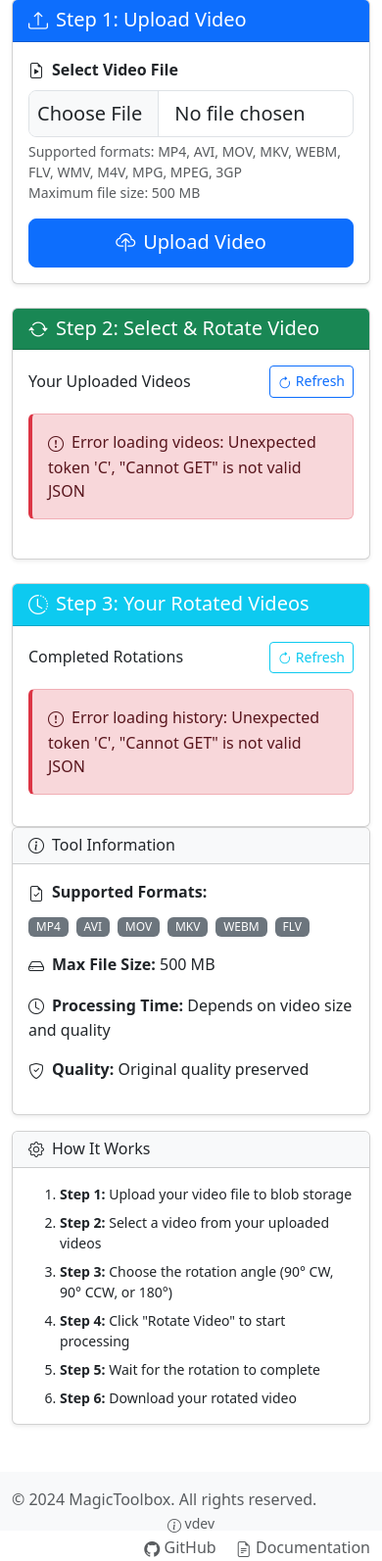
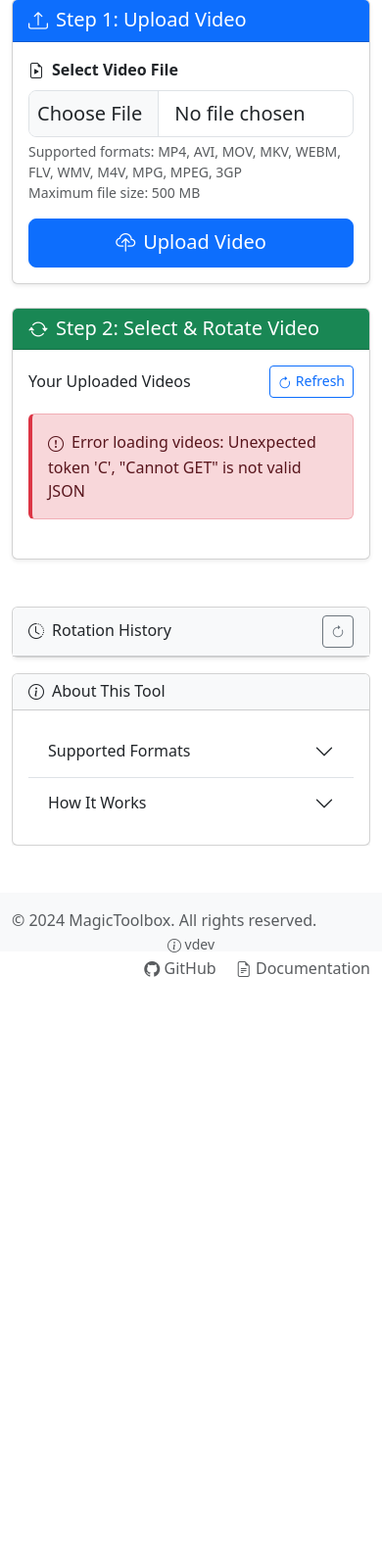
Before and after one commit to fabricekrebs/magictoolbox, a Django app: page /tools/video-rotation/ in a window 390 px wide. Shown: the part 291-1884 px from the top of the page at 98% size. After the commit the page ends 1288 px from the top, so only its background shows below. Run offline with Django 5.2, Linux system fonts and the light colour scheme; the visitor is signed in with stand-in values (Sample User, id 1); parts of the project's set-up code (start-up, migrations or seed data) failed here and were passed over; some libraries are stand-ins or nearby versions.

Commit message:
feat(frontend): implement gold standard layout for video rotation
- Add two-column responsive layout (8 cols left, 4 cols right)
- Add history sidebar with last 10 rotations
- Include shared tool-history.js and tool-history.css modules
- Add delete functionality with confirmation modal
- Auto-refresh history after successful rotations
- Convert tool info cards to collapsible accordions
- Remove custom history loading code (now uses shared module)
- Remove duplicate download/delete functions
- Manual refresh button for history
- Follows ASYNC_FILE_PROCESSING_GOLD_STANDARD.md requirements

```diff
--- a/templates/tools/video_rotation.html
+++ b/templates/tools/video_rotation.html
@@ -3,8 +3,12 @@
 
 {% block title %}Video Rotation - MagicToolbox{% endblock %}
 
+{% block extra_css %}
+<link rel="stylesheet" href="{% static 'css/tool-history.css' %}">
+{% endblock %}
+
 {% block content %}
-<div class="container py-5">
+<div class="container-fluid py-5">
   <!-- Tool Header -->
   <div class="row mb-4">
     <div class="col-12">
@@ -24,8 +28,8 @@
   </div>
 
   <div class="row">
-    <!-- Tool Form -->
-    <div class="col-lg-8">
+    <!-- Left Column: Upload & Processing (8 columns) -->
+    <div class="col-lg-8 mb-4">
       <!-- Step 1: Upload Video -->
       <div class="card shadow-sm mb-4">
         <div class="card-header bg-primary text-white">
@@ -203,46 +207,58 @@
         </div>
       </div>
 
-      <!-- Step 3: Rotated Videos History -->
+    </div>
+
+    <!-- Right Column: History Sidebar (4 columns) -->
+    <div class="col-lg-4">
+      <div class="history-sidebar">
         <div class="card shadow-sm">
-        <div class="card-header bg-info text-white">
-          <h5 class="mb-0">
-            <i class="bi bi-clock-history me-2"></i>Step 3: Your Rotated Videos
-          </h5>
-        </div>
-        <div class="card-body">
-          <!-- Refresh Button -->
-          <div class="mb-3 d-flex justify-content-between align-items-center">
-            <h6 class="mb-0">Completed Rotations</h6>
-            <button type="button" class="btn btn-sm btn-outline-info" id="refreshHistoryBtn">
-              <i class="bi bi-arrow-clockwise me-1"></i>Refresh
+          <div class="card-header bg-light d-flex justify-content-between align-items-center">
+            <h6 class="mb-0">
+              <i class="bi bi-clock-history me-2"></i>Rotation History
+            </h6>
+            <button type="button" class="btn btn-sm btn-outline-secondary" id="refreshHistoryBtn" title="Refresh history">
+              <i class="bi bi-arrow-clockwise"></i>
             </button>
           </div>
+          <div class="card-body p-0">
+            <!-- Loading state -->
+            <div id="historyLoading" class="text-center py-4" style="display: none;">
+              <div class="spinner-border spinner-border-sm text-primary" role="status">
+                <span class="visually-hidden">Loading...</span>
+              </div>
+              <p class="text-muted small mt-2 mb-0">Loading history...</p>
+            </div>
 
-          <!-- History List -->
-          <div id="historyList">
-            <div class="text-center text-muted py-4">
-              <i class="bi bi-hourglass-split fs-3"></i>
-              <p class="mt-2">Loading history...</p>
+            <!-- Empty state -->
+            <div id="historyEmpty" class="text-center py-4" style="display: none;">
+              <i class="bi bi-inbox text-muted" style="font-size: 2rem;"></i>
+              <p class="text-muted small mt-2 mb-0">No rotation history yet</p>
             </div>
-          </div>
-        </div>
+
+            <!-- History list -->
+            <div id="historyList" class="list-group list-group-flush"></div>
           </div>
         </div>
 
-    <!-- Tool Information -->
-    <div class="col-lg-4">
-      <div class="card shadow-sm mb-3">
+        <!-- Tool Information (collapsible) -->
+        <div class="card shadow-sm mt-3">
           <div class="card-header bg-light">
             <h6 class="mb-0">
-            <i class="bi bi-info-circle me-2"></i>Tool Information
+              <i class="bi bi-info-circle me-2"></i>About This Tool
             </h6>
           </div>
           <div class="card-body">
-          <ul class="list-unstyled mb-0">
-            <li class="mb-3">
-              <strong><i class="bi bi-file-earmark-check me-2"></i>Supported Formats:</strong>
-              <div class="mt-2">
+            <div class="accordion accordion-flush" id="toolInfoAccordion">
+              <div class="accordion-item">
+                <h2 class="accordion-header">
+                  <button class="accordion-button collapsed" type="button" data-bs-toggle="collapse" data-bs-target="#supportedFormats">
+                    Supported Formats
+                  </button>
+                </h2>
+                <div id="supportedFormats" class="accordion-collapse collapse" data-bs-parent="#toolInfoAccordion">
+                  <div class="accordion-body">
+                    <div class="mb-2">
                       <span class="badge bg-secondary me-1">MP4</span>
                       <span class="badge bg-secondary me-1">AVI</span>
                       <span class="badge bg-secondary me-1">MOV</span>
@@ -250,38 +266,34 @@
                       <span class="badge bg-secondary me-1">WEBM</span>
                       <span class="badge bg-secondary me-1">FLV</span>
                     </div>
-            </li>
-            <li class="mb-3">
-              <strong><i class="bi bi-hdd me-2"></i>Max File Size:</strong> 500 MB
-            </li>
-            <li class="mb-3">
-              <strong><i class="bi bi-clock me-2"></i>Processing Time:</strong>
-              Depends on video size and quality
-            </li>
-            <li class="mb-3">
-              <strong><i class="bi bi-shield-check me-2"></i>Quality:</strong>
-              Original quality preserved
-            </li>
+                    <ul class="small mb-0">
+                      <li><strong>Max Size:</strong> 500 MB</li>
+                      <li><strong>Quality:</strong> Original preserved</li>
                     </ul>
                   </div>
                 </div>
-
-      <!-- How it Works -->
-      <div class="card shadow-sm">
-        <div class="card-header bg-light">
-          <h6 class="mb-0">
-            <i class="bi bi-gear me-2"></i>How It Works
-          </h6>
               </div>
-        <div class="card-body">
+              <div class="accordion-item">
+                <h2 class="accordion-header">
+                  <button class="accordion-button collapsed" type="button" data-bs-toggle="collapse" data-bs-target="#howItWorks">
+                    How It Works
+                  </button>
+                </h2>
+                <div id="howItWorks" class="accordion-collapse collapse" data-bs-parent="#toolInfoAccordion">
+                  <div class="accordion-body">
                     <ol class="small mb-0">
-            <li class="mb-2"><strong>Step 1:</strong> Upload your video file to blob storage</li>
-            <li class="mb-2"><strong>Step 2:</strong> Select a video from your uploaded videos</li>
-            <li class="mb-2"><strong>Step 3:</strong> Choose the rotation angle (90° CW, 90° CCW, or 180°)</li>
-            <li class="mb-2"><strong>Step 4:</strong> Click "Rotate Video" to start processing</li>
-            <li class="mb-2"><strong>Step 5:</strong> Wait for the rotation to complete</li>
-            <li class="mb-0"><strong>Step 6:</strong> Download your rotated video</li>
+                      <li class="mb-2">Upload your video to blob storage</li>
+                      <li class="mb-2">Select from your uploaded videos</li>
+                      <li class="mb-2">Choose rotation angle</li>
+                      <li class="mb-2">Click "Rotate Video"</li>
+                      <li class="mb-2">Wait for processing</li>
+                      <li class="mb-0">Download rotated video</li>
                     </ol>
+                  </div>
+                </div>
+              </div>
+            </div>
+          </div>
         </div>
       </div>
     </div>
@@ -308,15 +320,38 @@ document.addEventListener('DOMContentLoaded', function() {
   const resetBtn = document.getElementById('resetBtn');
   const retryBtn = document.getElementById('retryBtn');
   const errorMessage = document.getElementById('errorMessage');
-  const refreshHistoryBtn = document.getElementById('refreshHistoryBtn');
-  const historyList = document.getElementById('historyList');
 
   let executionId = null;
   let statusCheckInterval = null;
 
-  // Load videos and history on page load
+  // Load videos on page load
   loadVideos();
-  loadHistory();
+
+  // Initialize history with shared module
+  if (typeof ToolHistory !== 'undefined') {
+    ToolHistory.loadHistory('video-rotation', {
+      onDeleteSuccess: function() {
+        if (typeof MagicToolbox !== 'undefined') {
+          MagicToolbox.showNotification('Video deleted successfully', 'success');
+        }
+      },
+      onDeleteError: function(error) {
+        if (typeof MagicToolbox !== 'undefined') {
+          MagicToolbox.showNotification('Failed to delete video: ' + error, 'error');
+        } else {
+          alert('Failed to delete video: ' + error);
+        }
+      }
+    });
+
+    // Manual refresh button
+    const refreshHistoryBtn = document.getElementById('refreshHistoryBtn');
+    if (refreshHistoryBtn) {
+      refreshHistoryBtn.addEventListener('click', function() {
+        ToolHistory.loadHistory('video-rotation');
+      });
+    }
+  }
 
   // Upload form submission
   uploadForm.addEventListener('submit', async function(e) {
@@ -366,9 +401,8 @@ document.addEventListener('DOMContentLoaded', function() {
     }
   });
 
-  // Refresh buttons
+  // Refresh videos button
   refreshVideosBtn.addEventListener('click', loadVideos);
-  refreshHistoryBtn.addEventListener('click', loadHistory);
 
   // Load videos function
   async function loadVideos() {
@@ -428,80 +462,7 @@ document.addEventListener('DOMContentLoaded', function() {
   }
 
   // Load rotation history
-  async function loadHistory() {
-    historyList.innerHTML = '<div class="text-center text-muted py-4"><i class="bi bi-hourglass-split fs-3"></i><p class="mt-2">Loading history...</p></div>';
-
-    try {
-      const response = await fetch('/api/v1/executions/?tool_name=video-rotation&status=completed');
-      const data = await response.json();
-
-      if (!response.ok) {
-        throw new Error(data.error || 'Failed to load history');
-      }
-
-      if (!data.results || data.results.length === 0) {
-        historyList.innerHTML = '<div class="alert alert-info"><i class="bi bi-info-circle me-2"></i>No rotated videos yet. Complete a rotation in Step 2 above.</div>';
-        return;
-      }
-
-      // Display history
-      let html = '<div class="list-group">';
-      data.results.forEach(exec => {
-        const completedDate = exec.created_at ? new Date(exec.created_at).toLocaleString() : 'Unknown';
-        const fileSize = exec.output_size ? formatFileSize(exec.output_size) : '';
-
-        html += `
-          <div class="list-group-item">
-            <div class="d-flex w-100 justify-content-between align-items-start mb-2">
-              <div>
-                <h6 class="mb-1"><i class="bi bi-file-earmark-play me-2"></i>${exec.output_filename || exec.input_filename}</h6>
-                <small class="text-muted">
-                  ${fileSize ? fileSize + ' • ' : ''}${completedDate}
-                </small>
-              </div>
-            </div>
-            <div class="btn-group w-100" role="group">
-              <button class="btn btn-sm btn-success download-history-btn" data-execution-id="${exec.id}" data-filename="${exec.output_filename || 'rotated_video.mp4'}">
-                <i class="bi bi-download me-1"></i>Download
-              </button>
-              <button class="btn btn-sm btn-danger delete-history-btn" data-execution-id="${exec.id}" data-filename="${exec.output_filename || exec.input_filename}">
-                <i class="bi bi-trash me-1"></i>Delete
-              </button>
-            </div>
-          </div>
-        `;
-      });
-      html += '</div>';
-      historyList.innerHTML = html;
-
-      // Add click handlers for download buttons
-      document.querySelectorAll('.download-history-btn').forEach(btn => {
-        btn.addEventListener('click', async function() {
-          const execId = this.dataset.executionId;
-          const filename = this.dataset.filename;
-          await downloadVideo(execId, filename);
-        });
-      });
-
-      // Add click handlers for delete buttons
-      document.querySelectorAll('.delete-history-btn').forEach(btn => {
-        btn.addEventListener('click', async function() {
-          const execId = this.dataset.executionId;
-          const filename = this.dataset.filename;
-
-          if (confirm(`Are you sure you want to delete "${filename}"?`)) {
-            await deleteVideo(execId);
-          }
-        });
-      });
-
-    } catch (error) {
-      console.error('Error loading history:', error);
-      historyList.innerHTML = `<div class="alert alert-danger"><i class="bi bi-exclamation-circle me-2"></i>Error loading history: ${error.message}</div>`;
-    }
-  }
-
-  // Download video function
+  // Download video function (used for manual download button after successful rotation)
   async function downloadVideo(execId, filename) {
     try {
       const response = await fetch(`/api/v1/executions/${execId}/download/`, {
@@ -523,32 +484,6 @@ document.addEventListener('DOMContentLoaded', function() {
       document.body.removeChild(a);
     } catch (error) {
       alert('Failed to download video: ' + error.message);
-    }
-  }
-
-  // Delete video function
-  async function deleteVideo(execId) {
-    try {
-      const response = await fetch(`/api/v1/executions/${execId}/delete/`, {
-        method: 'DELETE',
-        credentials: 'same-origin',
-        headers: {
-          'X-CSRFToken': document.querySelector('[name=csrfmiddlewaretoken]').value,
-        }
-      });
-
-      if (!response.ok) {
-        const data = await response.json();
-        throw new Error(data.error || 'Delete failed');
-      }
-
-      // Reload history to remove the deleted item
-      loadHistory();
-
-      // Show success message
-      alert('Video deleted successfully');
-    } catch (error) {
-      alert('Failed to delete video: ' + error.message);
     }
   }
 
@@ -679,7 +614,11 @@ document.addEventListener('DOMContentLoaded', function() {
     resultSection.style.display = 'block';
 
     // Reload history to show the new rotated video
-    loadHistory();
+    if (typeof ToolHistory !== 'undefined') {
+      setTimeout(() => {
+        ToolHistory.loadHistory('video-rotation');
+      }, 1000);
+    }
 
     // Set download button to trigger authenticated download
     const filename = data.outputFilename || 'rotated_video.mp4';
@@ -726,4 +665,33 @@ document.addEventListener('DOMContentLoaded', function() {
   });
 });
 </script>
+
+<!-- Delete Confirmation Modal -->
+<div class="modal fade" id="deleteHistoryModal" tabindex="-1" aria-labelledby="deleteHistoryModalLabel" aria-hidden="true">
+  <div class="modal-dialog">
+    <div class="modal-content">
+      <div class="modal-header">
+        <h5 class="modal-title" id="deleteHistoryModalLabel">
+          <i class="bi bi-trash me-2"></i>Delete Video
+        </h5>
+        <button type="button" class="btn-close" data-bs-dismiss="modal" aria-label="Close"></button>
+      </div>
+      <div class="modal-body">
+        <p>Are you sure you want to delete this video?</p>
+        <p class="text-muted small mb-0">
+          <i class="bi bi-info-circle me-1"></i>
+          This will permanently delete both the input and output files.
+        </p>
+      </div>
+      <div class="modal-footer">
+        <button type="button" class="btn btn-secondary" data-bs-dismiss="modal">Cancel</button>
+        <button type="button" class="btn btn-danger" id="confirmDeleteBtn">
+          <i class="bi bi-trash me-1"></i>Delete
+        </button>
+      </div>
+    </div>
+  </div>
+</div>
+
+<script src="{% static 'js/tool-history.js' %}"></script>
 {% endblock %}
```
Lines whose indentation alone changed are shown as unchanged.
